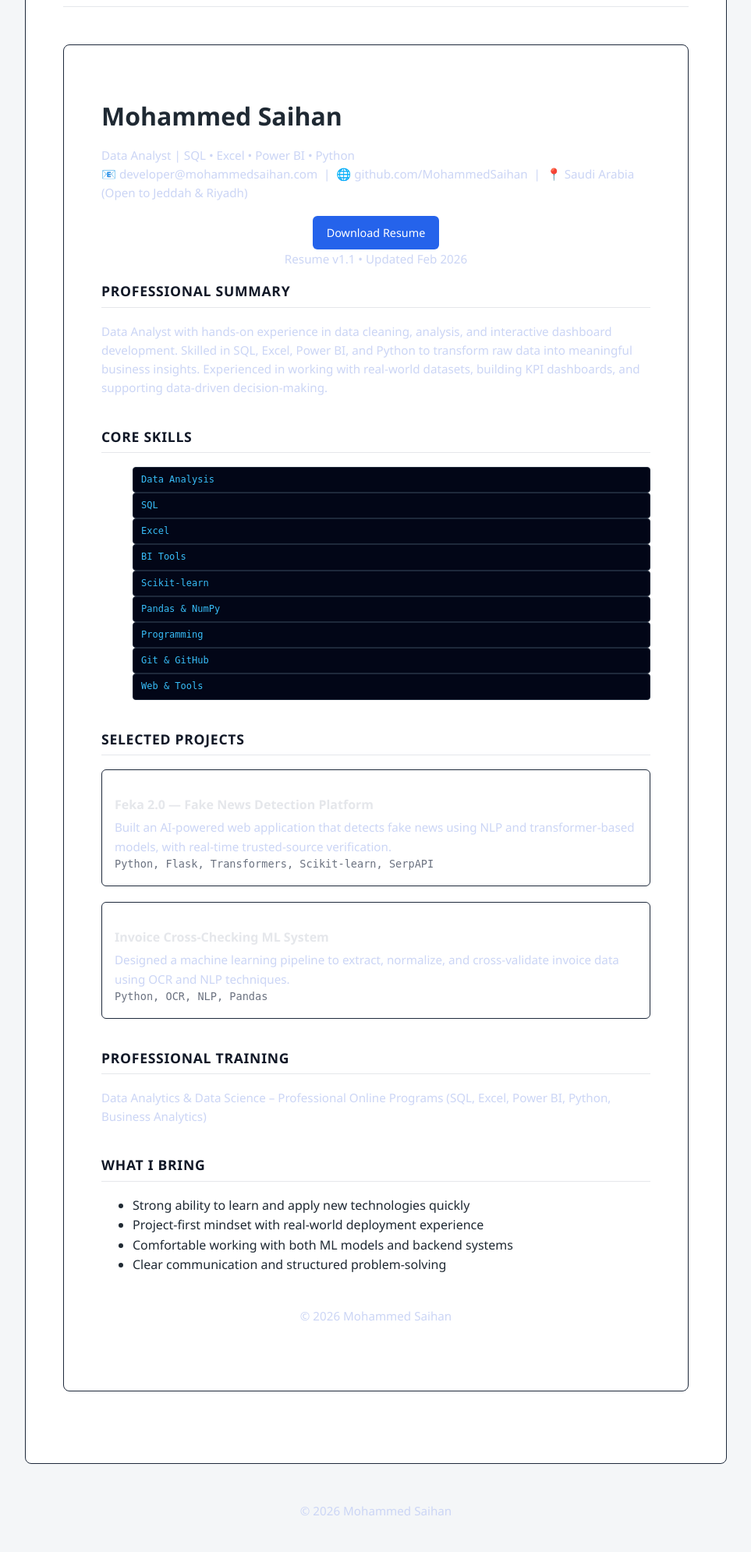
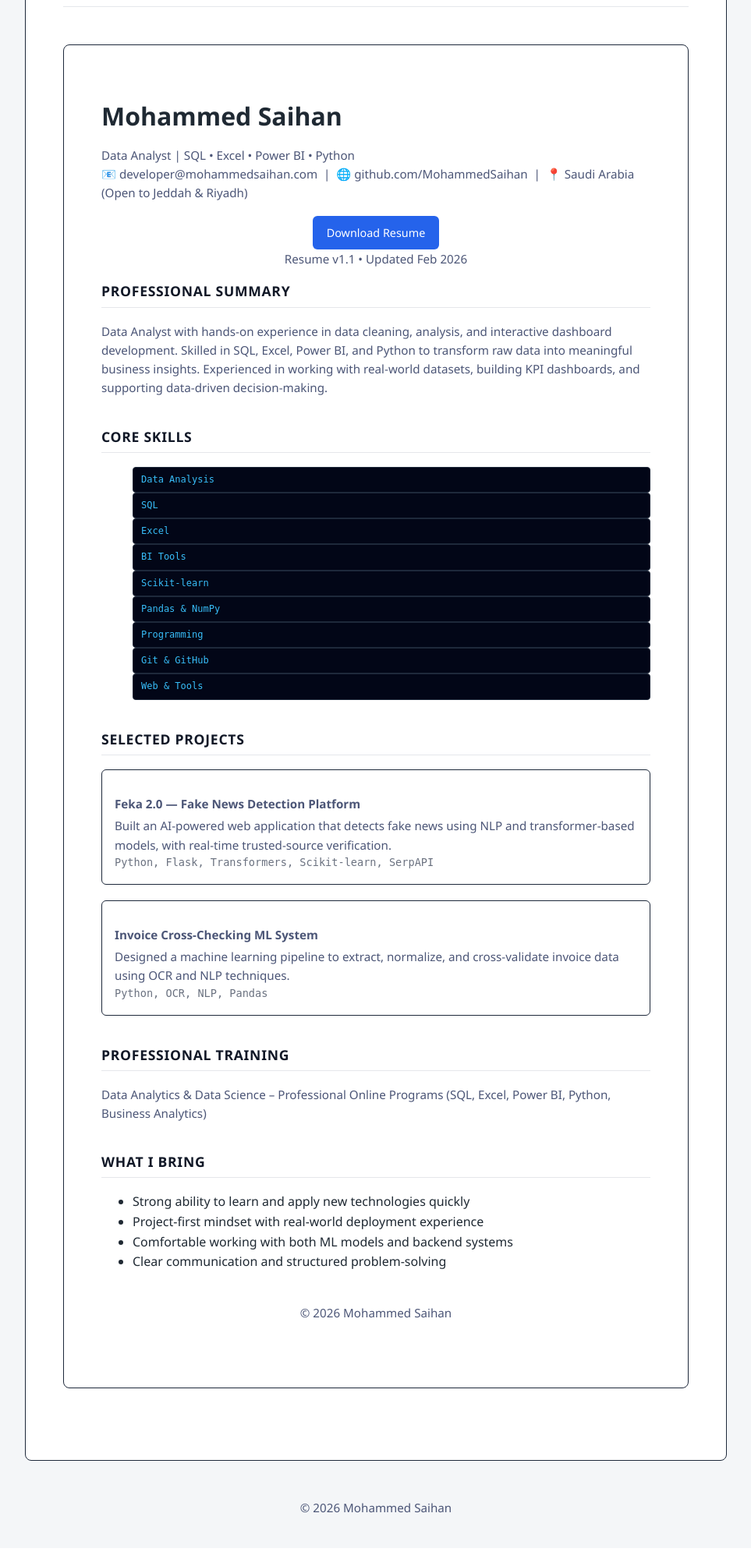
Before and after one commit to MohammedSaihan/resume-mohammedsaihan, a Flask app: page /resume in a window 1280 px wide. Shown: the part 191-2182 px from the top of the page at 78% size, without its empty margins (158-1121 px from the left). After the commit the page ends 2132 px from the top, so only its background shows below. Run offline with Flask 3, Linux system fonts and the light colour scheme.

Commit message:
did some view adjustment

```diff
--- a/static/style.css
+++ b/static/style.css
@@ -98,6 +98,7 @@ section {
 h2 {
     font-size: 1.15rem;
     font-weight: 600;
+    font-style: normal;
     letter-spacing: 0.04em;
     text-transform: uppercase;
     border-bottom: 1px solid #e5e7eb;
@@ -108,6 +109,8 @@ h2 {
 
 p {
     margin: 0;
+    font-size: 0.95rem;
+    color: #4c5677;
 }
 
 /* ----------------------
@@ -125,6 +128,12 @@ p {
     color: #38bdf8;
 }
 
+h3 {
+    font-size: 0.95rem;
+    font-weight: 600;
+    color: #030406;
+}
+
 /* ----------------------
    PROJECTS
 ----------------------- */
@@ -139,7 +148,7 @@ p {
 .tech {
     font-family: "JetBrains Mono", monospace;
     font-size: 0.75rem;
-    color: #94a3b8;
+    color: #1a9fa3;
 }
 
 .architecture {
@@ -373,6 +382,8 @@ h2 {
 .project h3 {
     font-size: 1rem;
     margin-bottom: 4px;
+    font-size: 0.95rem;
+    color: #4c5677;
 }
 
 .tech {
--- a/templates/skills.html
+++ b/templates/skills.html
@@ -43,7 +43,7 @@
     <ul class="skills">
         <li>Matplotlib</li>
         <li>Seaborn</li>
-        <li>Plotly (Basic)</li>
+        <li>Power BI</li>
         <li>Dashboarding Concepts</li>
     </ul>
 </section>
```
